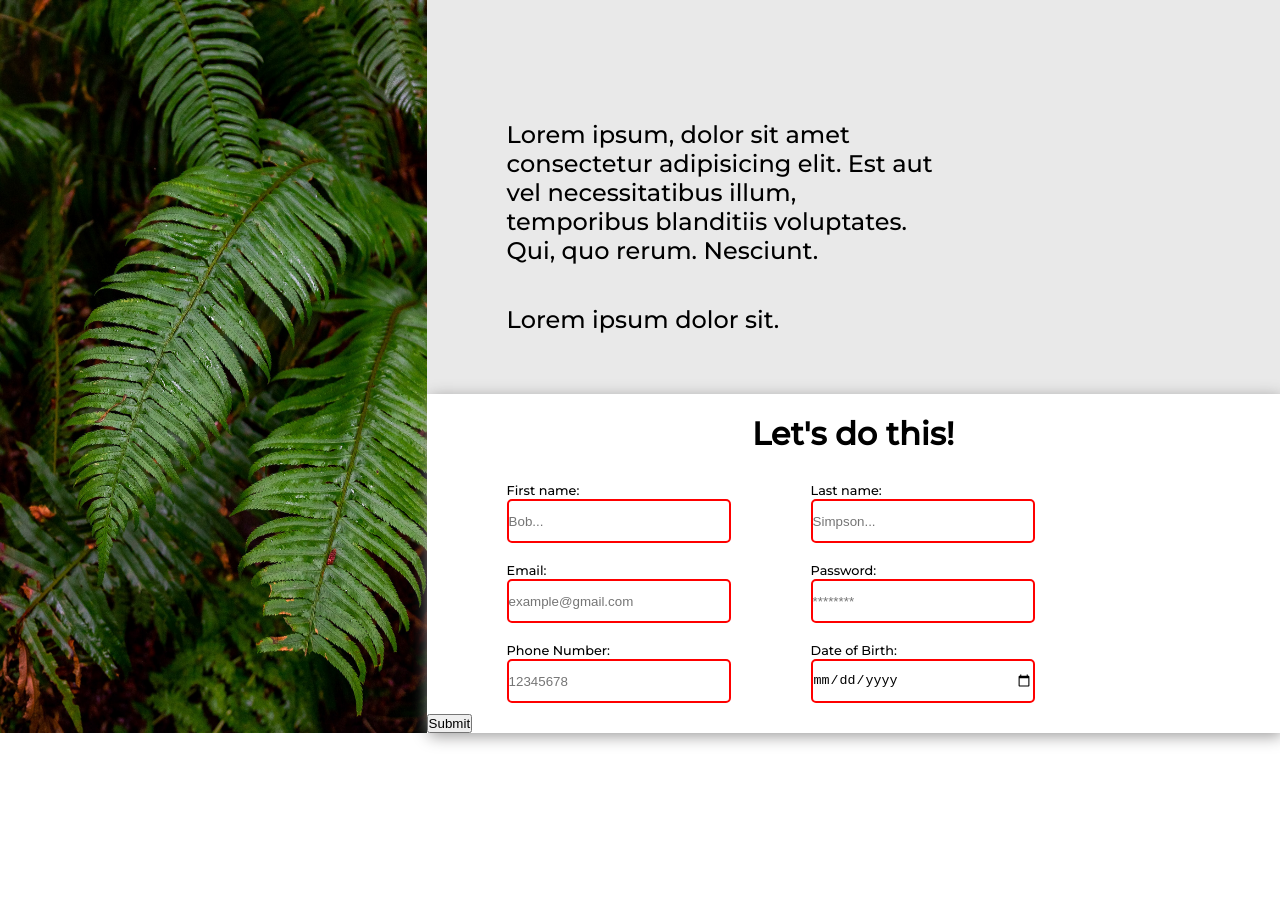
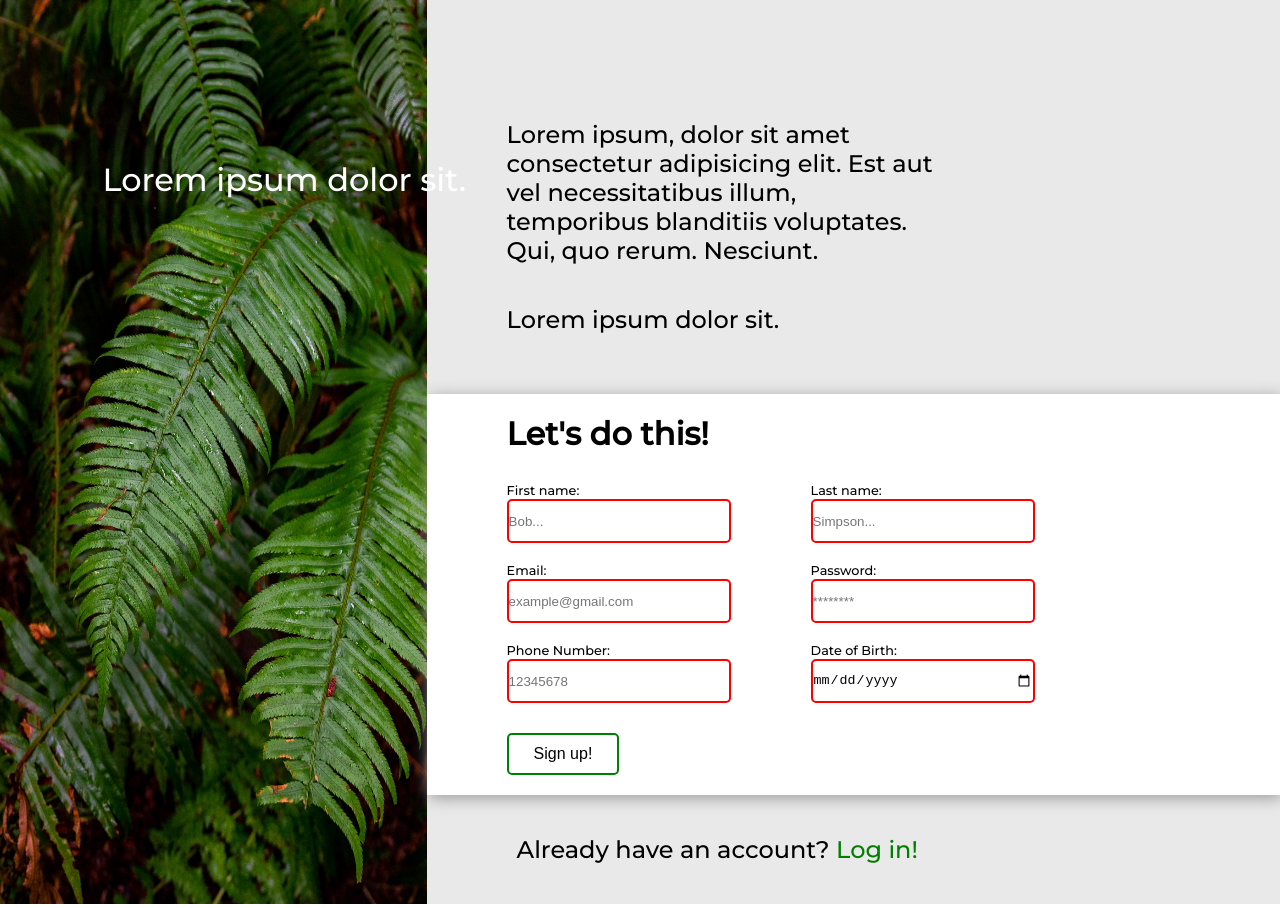
Before and after one commit to Dimitrijevs/sign-up-form, a plain HTML site: page index.html in a window 1280 px wide. Before the commit the page ends 800 px from the top, so only its background shows below. Drawn offline with Linux system fonts and the light colour scheme.

Commit message:
finished project

```diff
--- a/index.html
+++ b/index.html
@@ -12,6 +12,7 @@
 <body>
     <div class="left">
         <img src="images/leafs.jpg" alt="image">
+        <p>Lorem ipsum dolor sit.</p>
     </div>
     <div class="right">
         <p>
@@ -61,9 +62,9 @@
                 </div>
             </fieldset>
 
-            <button type="submit">Submit</button>
-
+            <button type="submit" id="submit">Sign up!</button>
         </form>
+        <p id="log-in">Already have an account? <a href="sign-up.html">Log in!</a></p>
     </div>
 </body>
 </html>
--- a/styles.css
+++ b/styles.css
@@ -58,8 +58,7 @@ fieldset {
 }
 
 form h1 {
-    padding: var(--more-space);
-    text-align: center;
+    padding: 20px 80px;
 }
 
 .label-above label {
@@ -88,3 +87,37 @@ form input {
     height: 40px;
     border-radius: 5px;
 }
+
+#submit {
+    border: 2px solid green;
+    padding: 10px 25px;
+    background-color: #fff;
+    font-size: 1rem;
+    margin: 20px 80px;
+    border-radius: 5px;
+    cursor: pointer;
+    transition: 0.3s;
+}
+
+#submit:hover {
+    background-color: green;
+    color: #fff;
+}
+
+#log-in {
+    margin: 20px 50px;
+}
+
+#log-in a {
+    text-decoration: none;
+    color: green;
+    cursor: pointer;
+}
+
+.left p {
+    color: #fff;
+    position: absolute;
+    top: 20%;
+    left: 8%;
+    font-size: 2rem;
+}
```
Also changed, not shown: log-in.html (added, +11 -0 lines).
